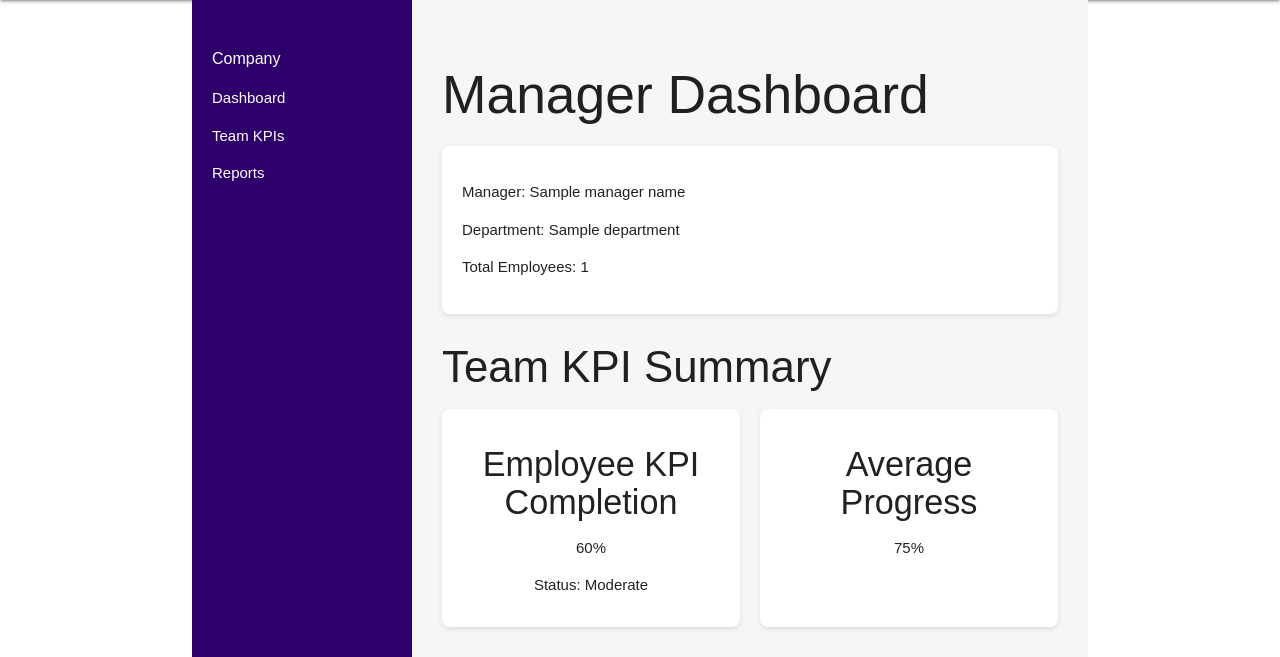
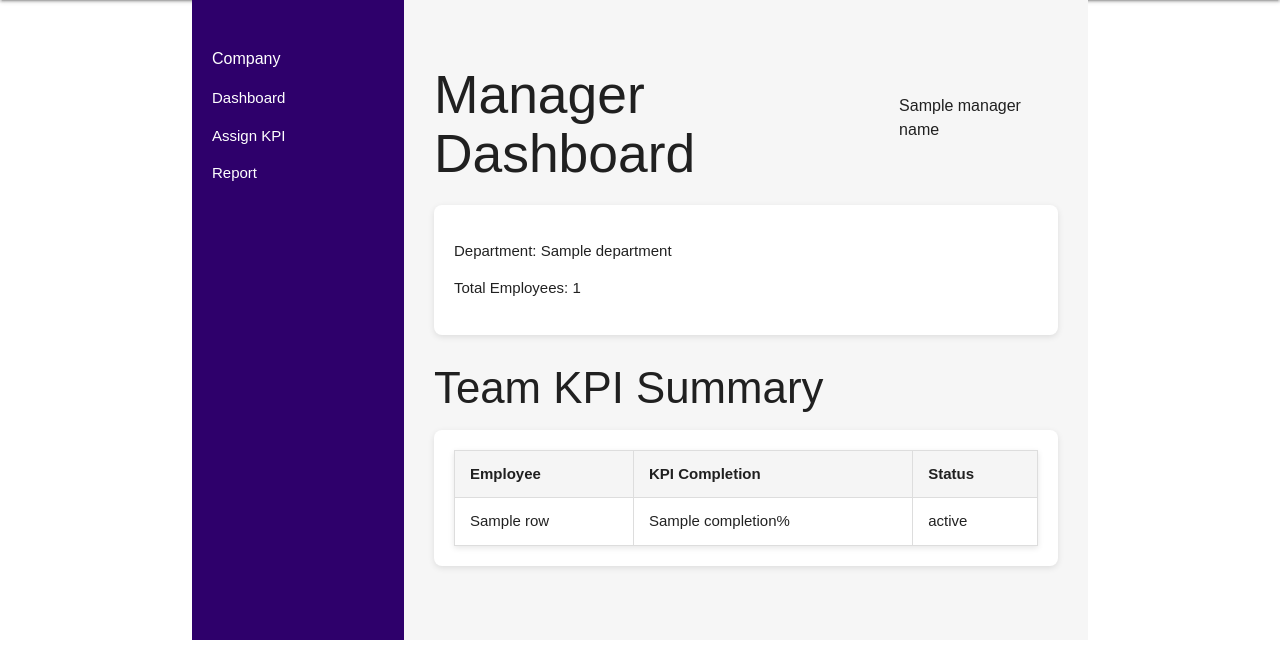
Before and after one commit to emanqarooni/KPI_Task_Management, a Django app: template kpi/main_app/templates/dashboards/manager_dashboard.html in a window 1280 px wide. Shown: the part 200-857 px from the top of the page. Run offline with Django 3.2, Linux system fonts and the light colour scheme; the template is opened without the code that fills it: most values are stand-ins (such as "Sample title", 1, 10 or a date in 2020).

Commit message:
editing manager dashboard

```diff
--- a/kpi/main_app/templates/dashboards/manager_dashboard.html
+++ b/kpi/main_app/templates/dashboards/manager_dashboard.html
@@ -1,35 +1,53 @@
 {% extends 'base.html' %}
+{% load static %}
 {% block content %}
+
 <div class="dashboard-container">
+
   <div class="sidebar">
     <h3>Company</h3>
     <ul>
-      <li><a href="#">Dashboard</a></li>
-      <li><a href="#">Team KPIs</a></li>
-      <li><a href="#">Reports</a></li>
+      <li><a href="{% url 'manager_dashboard' %}">Dashboard</a></li>
+      <li><a href="{% url 'assign_kpi' %}">Assign KPI</a></li>
+      <li><a href="#">Report</a></li>
     </ul>
   </div>
 
+
   <div class="dashboard-content">
-    <h2>Manager Dashboard</h2>
+
+    <div style="display:flex; justify-content:space-between; align-items:center;">
+      <h2>Manager Dashboard</h2>
+      <span style="font-size:16px;">{{ manager_name }}</span>
+    </div>
+
     <div class="kpi-box">
-      <p><strong>Manager:</strong> {{ manager_name }}</p>
       <p><strong>Department:</strong> {{ department }}</p>
       <p><strong>Total Employees:</strong> {{ employees_count }}</p>
     </div>
 
     <h3>Team KPI Summary</h3>
-    <div class="kpi-grid">
-      <div class="kpi-item">
-        <h4>Employee KPI Completion</h4>
-        <p>60%</p>
-        <p>Status: Moderate</p>
-      </div>
-      <div class="kpi-item">
-        <h4>Average Progress</h4>
-        <p>75%</p>
-      </div>
+
+    <div class="kpi-box">
+    <table style="width:100%;">
+      <tr>
+        <th>Employee</th>
+        <th>KPI Completion</th>
+        <th>Status</th>
+      </tr>
+
+      {% for row in employee_rows %}
+      <tr>
+        <td>{{ row.name }}</td>
+        <td>{{ row.completion }}%</td>
+        <td>{{ row.status }}</td>
+      </tr>
+      {% endfor %}
+
+    </table>
     </div>
+
   </div>
 </div>
+
 {% endblock %}
```
